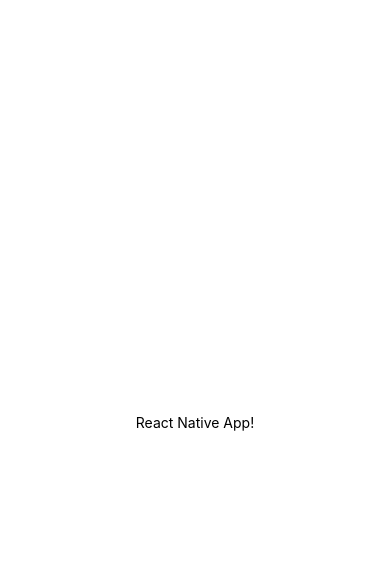
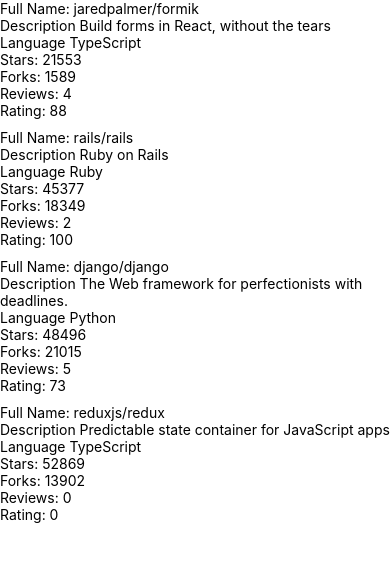
Before and after one commit to edmtrv/rate-repository-app, a React Native app: screen / in a window 390 px wide. Shown: the top 562 px of the page. Built offline with nearby package versions, Linux system fonts and the light colour scheme.

Commit message:
The reviewd repositories list done

```diff
--- a/App.js
+++ b/App.js
@@ -1,21 +1,9 @@
-import { StatusBar } from 'expo-status-bar';
 import React from 'react';
-import { StyleSheet, Text, View } from 'react-native';
 
-export default function App() {
-  return (
-    <View style={styles.container}>
-      <Text>React Native App!</Text>
-      <StatusBar style="auto" />
-    </View>
-  );
-}
+import Main from './src/components/Main';
 
-const styles = StyleSheet.create({
-  container: {
-    flex: 1,
-    backgroundColor: '#fff',
-    alignItems: 'center',
-    justifyContent: 'center',
-  },
-});
+const App = () => {
+  return <Main />;
+};
+
+export default App;
--- /dev/null
+++ b/src/components/Main.jsx
@@ -0,0 +1,22 @@
+import React from 'react';
+import Constants from 'expo-constants';
+import { StyleSheet, View } from 'react-native';
+import RepositoryList from './RepositoryList';
+
+const styles = StyleSheet.create({
+  container: {
+    marginTop: Constants.statusBarHeight,
+    flexGrow: 1,
+    flexShrink: 1,
+  },
+});
+
+const Main = () => {
+  return (
+    <View style={styles.container}>
+      <RepositoryList />
+    </View>
+  );
+};
+
+export default Main;
--- /dev/null
+++ b/src/components/RepositoryItem.jsx
@@ -0,0 +1,16 @@
+import React from 'react';
+import { View, Text } from 'react-native';
+
+const RepositoryItem = ({item}) => (
+  <View>
+    <Text>Full Name: {item.fullName}</Text>
+    <Text>Description {item.description}</Text>
+    <Text>Language {item.language}</Text>
+    <Text>Stars: {item.stargazersCount}</Text>
+    <Text>Forks: {item.forksCount}</Text>
+    <Text>Reviews: {item.reviewCount}</Text>
+    <Text>Rating: {item.ratingAverage}</Text>
+  </View>
+);
+
+export default RepositoryItem;
--- /dev/null
+++ b/src/components/RepositoryList.jsx
@@ -0,0 +1,72 @@
+import React from 'react';
+import { FlatList, View, StyleSheet } from 'react-native';
+import RepositoryItem from './RepositoryItem';
+
+const styles = StyleSheet.create({
+  separator: {
+    height: 10,
+  },
+});
+
+const repositories = [
+  {
+    id: 'jaredpalmer.formik',
+    fullName: 'jaredpalmer/formik',
+    description: 'Build forms in React, without the tears',
+    language: 'TypeScript',
+    forksCount: 1589,
+    stargazersCount: 21553,
+    ratingAverage: 88,
+    reviewCount: 4,
+    ownerAvatarUrl: 'https://avatars2.githubusercontent.com/u/4060187?v=4',
+  },
+  {
+    id: 'rails.rails',
+    fullName: 'rails/rails',
+    description: 'Ruby on Rails',
+    language: 'Ruby',
+    forksCount: 18349,
+    stargazersCount: 45377,
+    ratingAverage: 100,
+    reviewCount: 2,
+    ownerAvatarUrl: 'https://avatars1.githubusercontent.com/u/4223?v=4',
+  },
+  {
+    id: 'django.django',
+    fullName: 'django/django',
+    description: 'The Web framework for perfectionists with deadlines.',
+    language: 'Python',
+    forksCount: 21015,
+    stargazersCount: 48496,
+    ratingAverage: 73,
+    reviewCount: 5,
+    ownerAvatarUrl: 'https://avatars2.githubusercontent.com/u/27804?v=4',
+  },
+  {
+    id: 'reduxjs.redux',
+    fullName: 'reduxjs/redux',
+    description: 'Predictable state container for JavaScript apps',
+    language: 'TypeScript',
+    forksCount: 13902,
+    stargazersCount: 52869,
+    ratingAverage: 0,
+    reviewCount: 0,
+    ownerAvatarUrl: 'https://avatars3.githubusercontent.com/u/13142323?v=4',
+  },
+];
+
+const ItemSeparator = () => <View style={styles.separator} />;
+
+const RepositoryList = () => {
+  return (
+    <FlatList
+      data={repositories}
+      ItemSeparatorComponent={ItemSeparator}
+      renderItem={({item}) => (
+        <RepositoryItem key={item.key} item={item} />
+      )}
+    />
+  );
+};
+
+export default RepositoryList;
```
Also changed, not shown: 1 other file (tests, documents, lock files or other folders).
